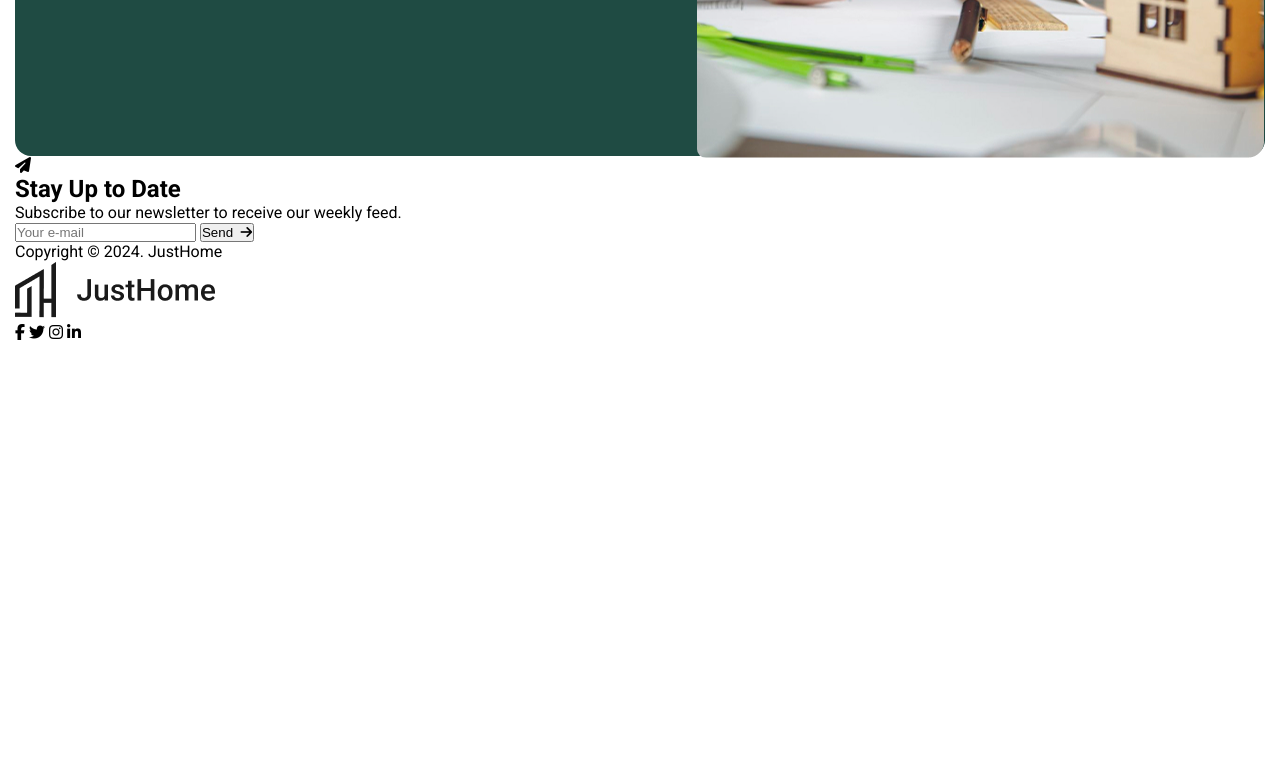
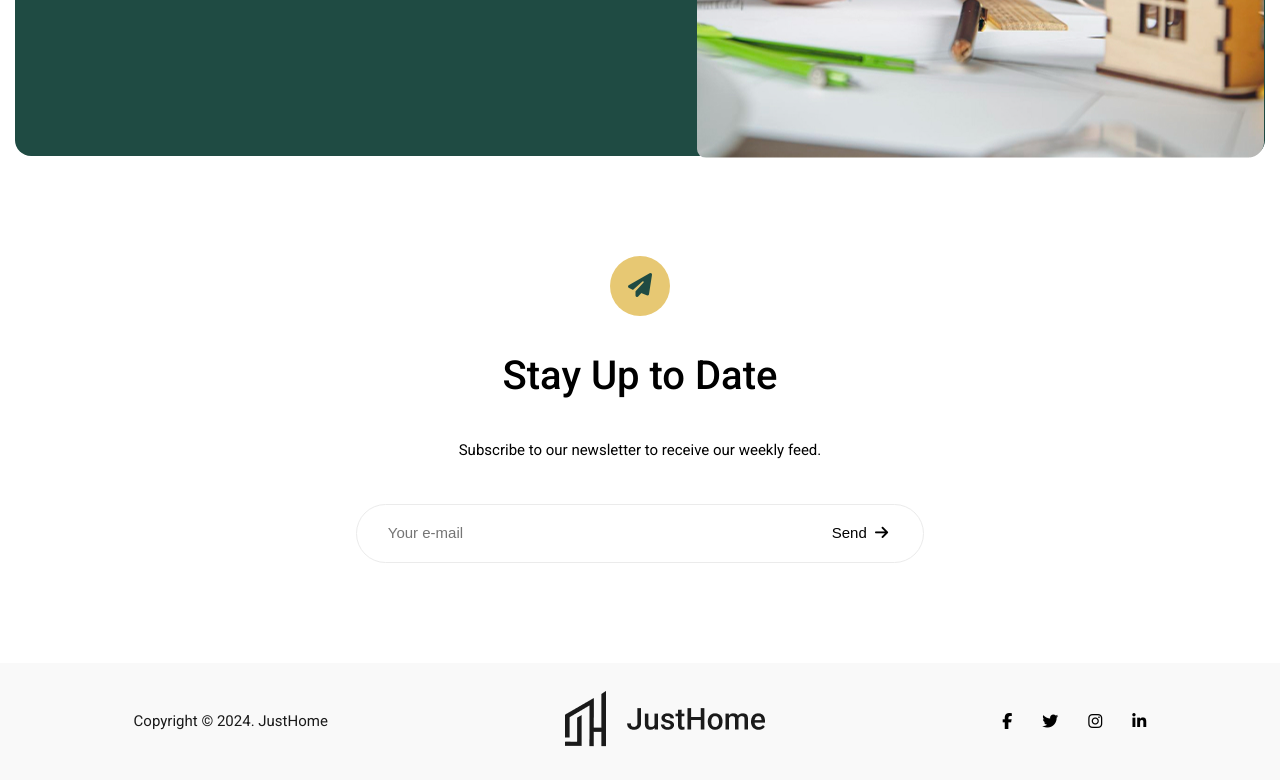
Before and after one commit to Sp3690/justhome, a plain HTML site: page index.html in a window 1280 px wide. Shown: the part 6657-7437 px from the top of the page. Before the commit the page ends 6999 px from the top, so only its background shows below. Drawn offline with Linux system fonts and the light colour scheme.

Commit message:
revert old completed code

```diff
--- a/assets/css/style.css
+++ b/assets/css/style.css
@@ -707,3 +707,100 @@ nav ul li a {
 }
 
 /* app download section end  */
+
+/* weekly feed section start */
+
+.weekly_feed {
+    padding: 100px 0;
+}
+
+.weeklyfeed_content {
+    display: flex;
+    justify-content: center;
+    align-items: center;
+    flex-direction: column;
+    gap: 40px;
+}
+
+.weeklyfeed_content .plan {
+    font-size: 24px;
+    background: rgba(231, 200, 115, 1);
+    width: 60px;
+    height: 60px;
+    border-radius: 50px;
+    text-align: center;
+    padding-top: 17.29px;
+    color: rgba(31, 75, 67, 1);
+    cursor: pointer;
+}
+
+.weeklyfeed_content h2 {
+    font-weight: 500;
+    font-size: 40px;
+    line-height: 40px;
+}
+
+.weeklyfeed_content p{
+    font-size: 15px;
+    line-height: 28.5px;
+    font-weight: 400;
+
+}
+.mailbox{
+    border: 1px solid rgba(235, 235, 235, 1);
+    background: rgba(255, 255, 255, 0.08);
+    padding: 8px 8px 8px 31px;
+    border-radius: 60px;
+}
+
+.mailbox input {
+    border: none;
+    background: none;
+    color: rgba(255, 255, 255, 1);
+    font-weight: 400;
+    font-size: 15px;
+    line-height: 28.5px;
+    width: 413px;
+}
+
+.mailbox button{
+    border: none;
+    background: none;
+    padding: 6px 27px;
+    font-weight: 500;
+    font-size: 15px;
+    line-height: 28.5px;
+    text-align: center;
+}
+
+/* weekly feed section end */
+
+.footer{
+    background: rgba(249, 249, 249, 1);
+    height: 117px;
+    display: flex;
+    align-items: center;
+}
+
+.footer_main{
+    display: flex;
+    justify-content: space-around;
+    align-items: center;
+    flex-wrap: wrap;
+}
+
+.footer_content {
+    font-weight: 400;
+    font-size: 15px;
+    line-height: 28.5px;
+    color: rgba(26, 26, 26, 1);
+}
+
+
+
+.footer_icons{
+    display: flex;
+    justify-content: center;
+    align-items: center;
+    gap: 30px;
+}
```
